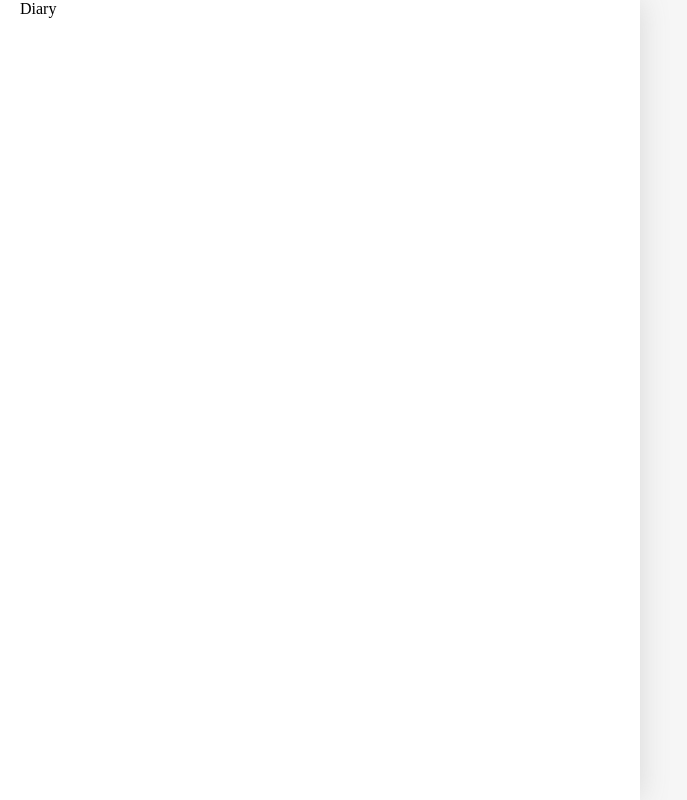
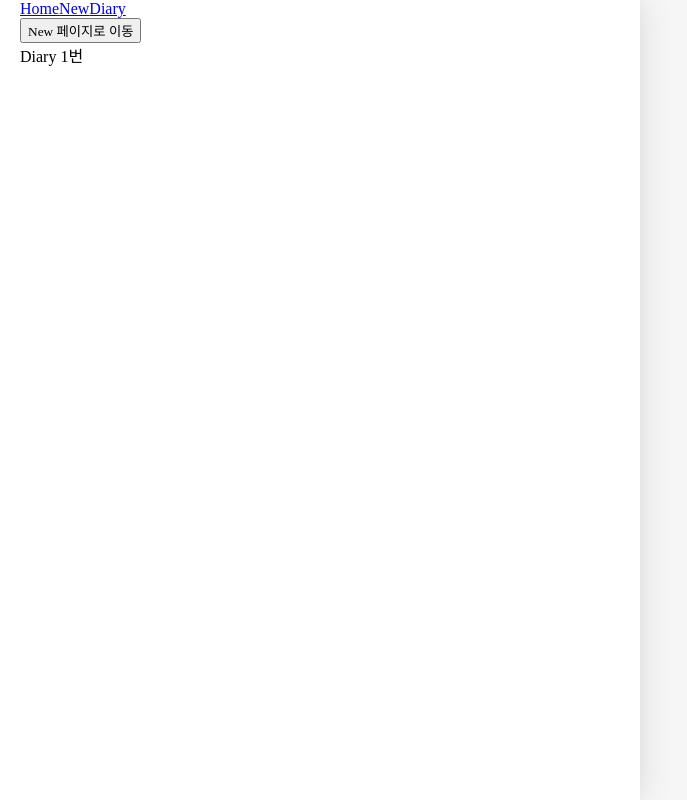
Before and after one commit to sangyeop0529/2025_06_emotion_diary, a React (Vite) app: page /diary/1 in a window 1280 px wide. Shown: the whole page, without its empty margins (0-687 px from the left). Built offline with nearby package versions, Linux system fonts and the light colour scheme; a web font is replaced by a local one.

Commit message:
Link와 useNavigate, useParmas 연습

```diff
--- a/src/App.jsx
+++ b/src/App.jsx
@@ -1,4 +1,4 @@
-import { Route, Routes } from "react-router-dom";
+import { Link, Route, Routes, useNavigate } from "react-router-dom";
 import Home from "./pages/Home";
 import New from "./pages/New";
 import Diary from "./pages/Diary";
@@ -6,7 +6,16 @@ import Edit from "./pages/Edit";
 import NotFound from "./pages/NotFound";
 
 function App() {
+  const nav = useNavigate();
+  const handleClick = () => nav("/new");
   return (
+    <>
+      <div>
+        <Link to={"/"}>Home</Link>
+        <Link to={"/new"}>New</Link>
+        <Link to={"/diary/123"}>Diary</Link>
+      </div>
+      <button onClick={handleClick}>New 페이지로 이동</button>
       <Routes>
         <Route path="/" element={<Home />} />
         <Route path="/new" element={<New />} />
@@ -14,6 +23,7 @@ function App() {
         <Route path="/edit/:id" element={<Edit />} />
         <Route path="*" element={<NotFound />} />
       </Routes>
+    </>
   );
 }
 
--- a/src/pages/Diary.jsx
+++ b/src/pages/Diary.jsx
@@ -1,7 +1,11 @@
 import React from "react";
+import { useParams } from "react-router-dom";
 
 const Diary = () => {
-  return <div>Diary</div>;
+  const params = useParams();
+  console.log(params);
+
+  return <div>Diary {params.id}번</div>;
 };
 
 export default Diary;
```
Lines whose indentation alone changed are shown as unchanged.
